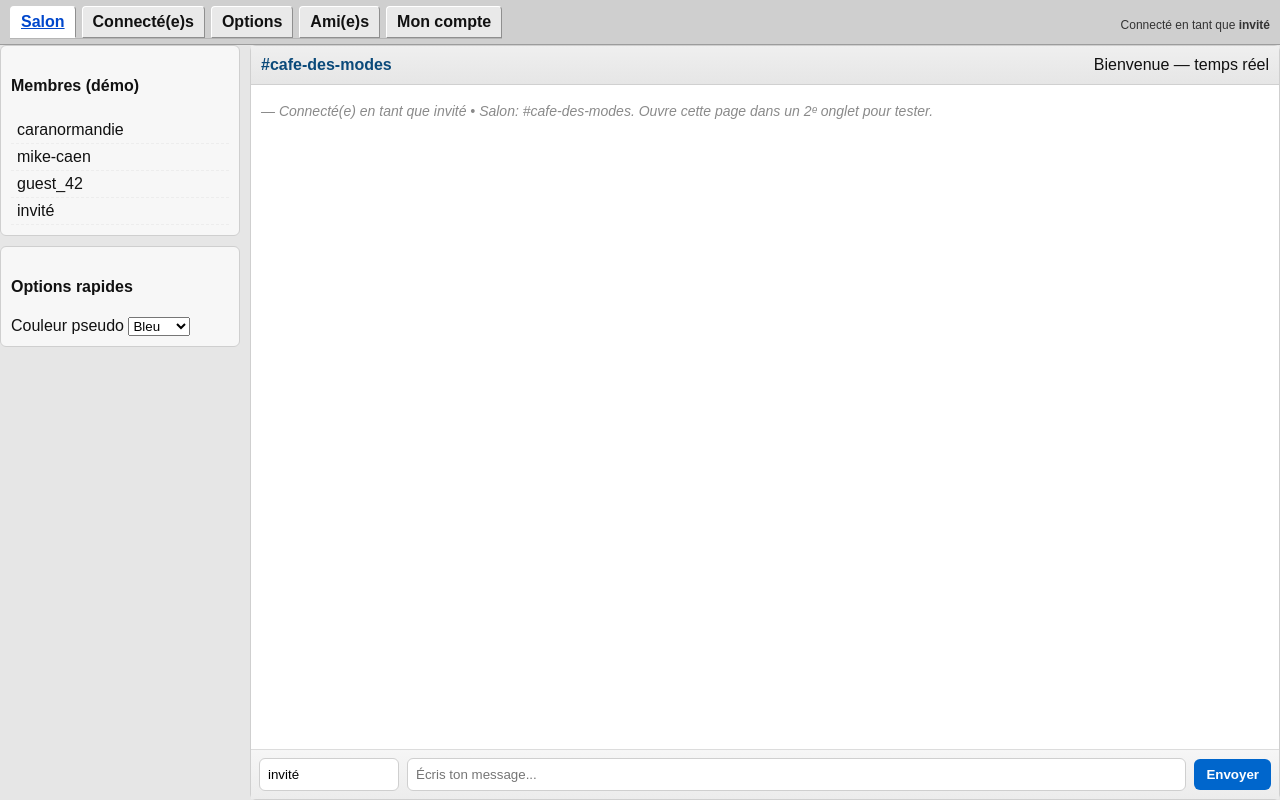
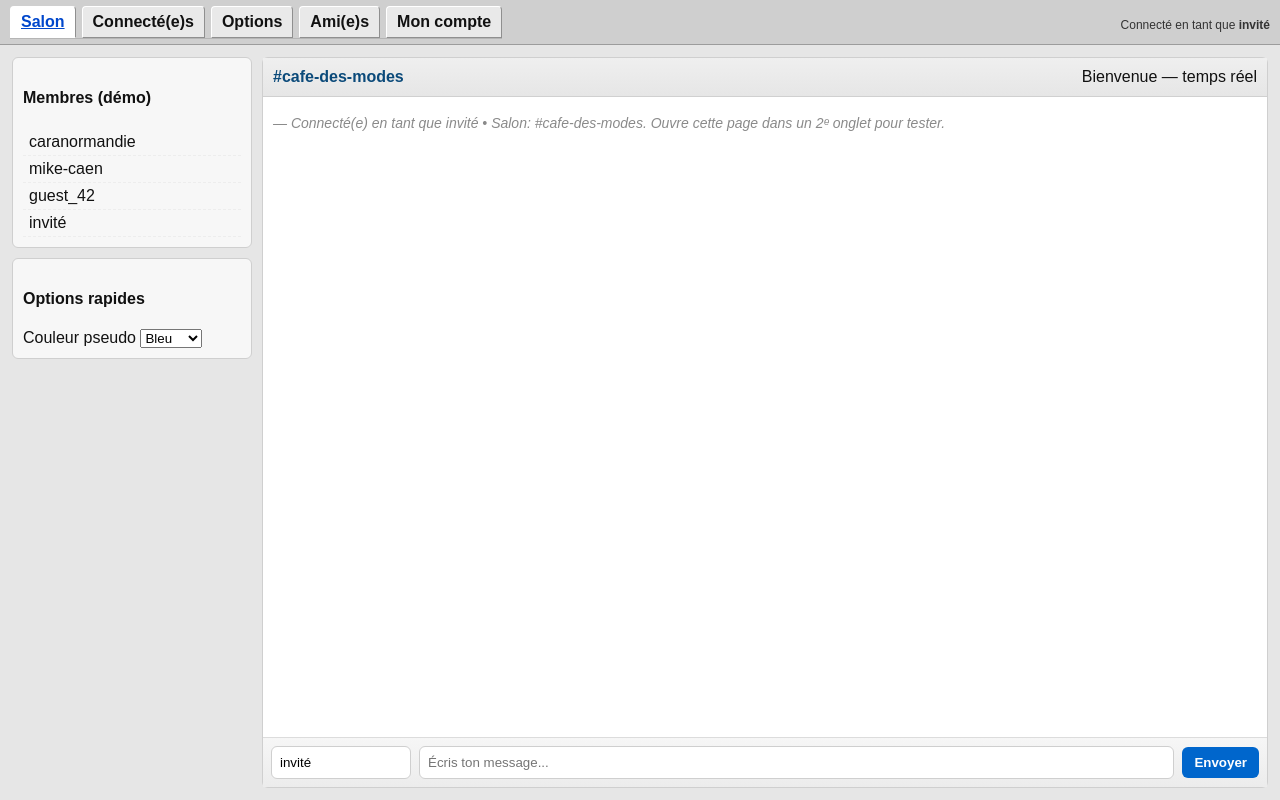
Before and after one commit to UniteadFrance/caramail-2025, a website: page public/caramail_salon_live.html in a window 1280 px wide. Drawn offline with nearby package versions, Linux system fonts and the light colour scheme; no server answers.

Commit message:
Update caramail_salon_live.html
Return back

```diff
--- a/public/caramail_salon_live.html
+++ b/public/caramail_salon_live.html
@@ -6,7 +6,7 @@
   <meta name="viewport" content="width=device-width, initial-scale=1">
   <style>
     *{box-sizing:border-box}
-    html,body{height:100%;overflow:hidden;margin:0;font-family:Arial,Helvetica,sans-serif;background:#e6e6e6;color:#111}
+    html,body{margin:0;font-family:Arial,Helvetica,sans-serif;background:#e6e6e6;color:#111}
     a{color:#0047cc;text-decoration:underline}
     .wrap{min-height:100vh;display:flex;flex-direction:column}
     .topbar{background:#cfcfcf;border-bottom:1px solid #9c9c9c;display:flex;align-items:flex-end;gap:8px;flex-wrap:wrap;padding:6px 10px}
@@ -16,14 +16,14 @@
     .tab.active{background:#fff;border-bottom-color:#fff}
     .tab.active .tab-label{color:#0047cc;text-decoration:underline}
     .status{margin-left:auto;padding-bottom:6px;font-size:12px;color:#333;white-space:nowrap;overflow:hidden;text-overflow:ellipsis;max-width:50%}
-    .main{flex:1;display:flex;gap:10px;padding:12pxmin-height:0;}
+    .main{flex:1;display:flex;gap:10px;padding:12px}
     .rightcol{width:240px;display:flex;flex-direction:column;gap:10px}
     .box{background:#f7f7f7;border:1px solid #cfcfcf;border-radius:6px;padding:10px}
     .members .member{padding:4px 6px;border-bottom:1px dashed #ededed}
-    .chat-panel{flex:1;background:#f7f7f7;border:1px solid #cfcfcf;border-radius:6px;display:flex;flex-direction:column;min-width:0min-height:0;}
+    .chat-panel{flex:1;background:#f7f7f7;border:1px solid #cfcfcf;border-radius:6px;display:flex;flex-direction:column;min-width:0}
     .header-chat{background:linear-gradient(#efefef,#e6e6e6);padding:10px;border-bottom:1px solid #d0d0d0;display:flex;gap:12px;align-items:center;justify-content:space-between}
     .room{font-weight:bold;color:#0b4a7a}
-    .dialogue{flex:1;padding:10px;background:#fff;overflow-y:auto;min-height:0;}
+    .dialogue{flex:1;padding:10px;background:#fff;overflow:auto}
     .message{margin:6px 0;line-height:1.45;font-size:14px}
     .sys{color:#8a8a8a;font-style:italic}
     .msg-pseudo{font-weight:bold;margin-right:6px}
```
